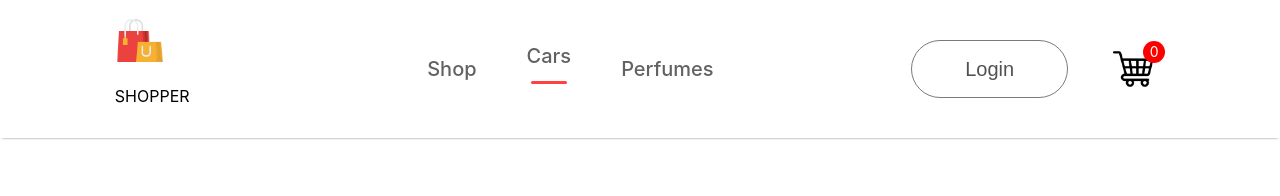
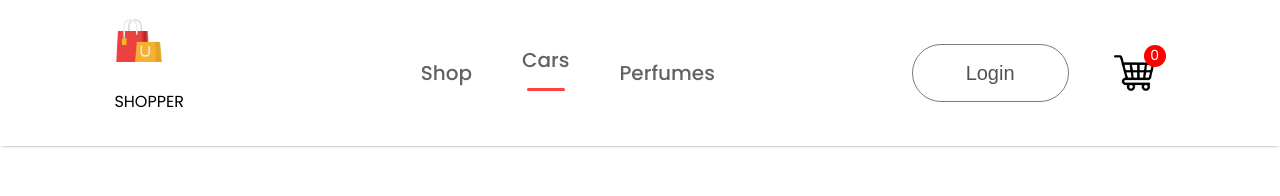
Before and after one commit to cjheyde/E-Commerce_Junger, a React (Create React App) app in the folder frontend/: page / in a window 1280 px wide. Shown: the top 196 px of the page. Built offline with nearby package versions, Linux system fonts and the light colour scheme.

Commit message:
add Poppins font

```diff
--- a/frontend/public/index.html
+++ b/frontend/public/index.html
@@ -10,6 +10,9 @@
       content="Web site created using create-react-app"
     />
     <link rel="apple-touch-icon" href="%PUBLIC_URL%/logo192.png" />
+    <link rel="preconnect" href="https://fonts.googleapis.com">
+    <link rel="preconnect" href="https://fonts.gstatic.com" crossorigin>
+    <link href="https://fonts.googleapis.com/css2?family=Poppins:ital,wght@0,100;0,200;0,300;0,400;0,500;0,600;0,700;0,800;0,900;1,100;1,200;1,300;1,400;1,500;1,600;1,700;1,800;1,900&display=swap" rel="stylesheet">
     <!--
       manifest.json provides metadata used when your web app is installed on a
       user's mobile device or desktop. See https://developers.google.com/web/fundamentals/web-app-manifest/
--- a/frontend/src/index.css
+++ b/frontend/src/index.css
@@ -5,6 +5,7 @@
     sans-serif;
   -webkit-font-smoothing: antialiased;
   -moz-osx-font-smoothing: grayscale;
+  font-family: "Poppins";
 }
 
 code {
```
